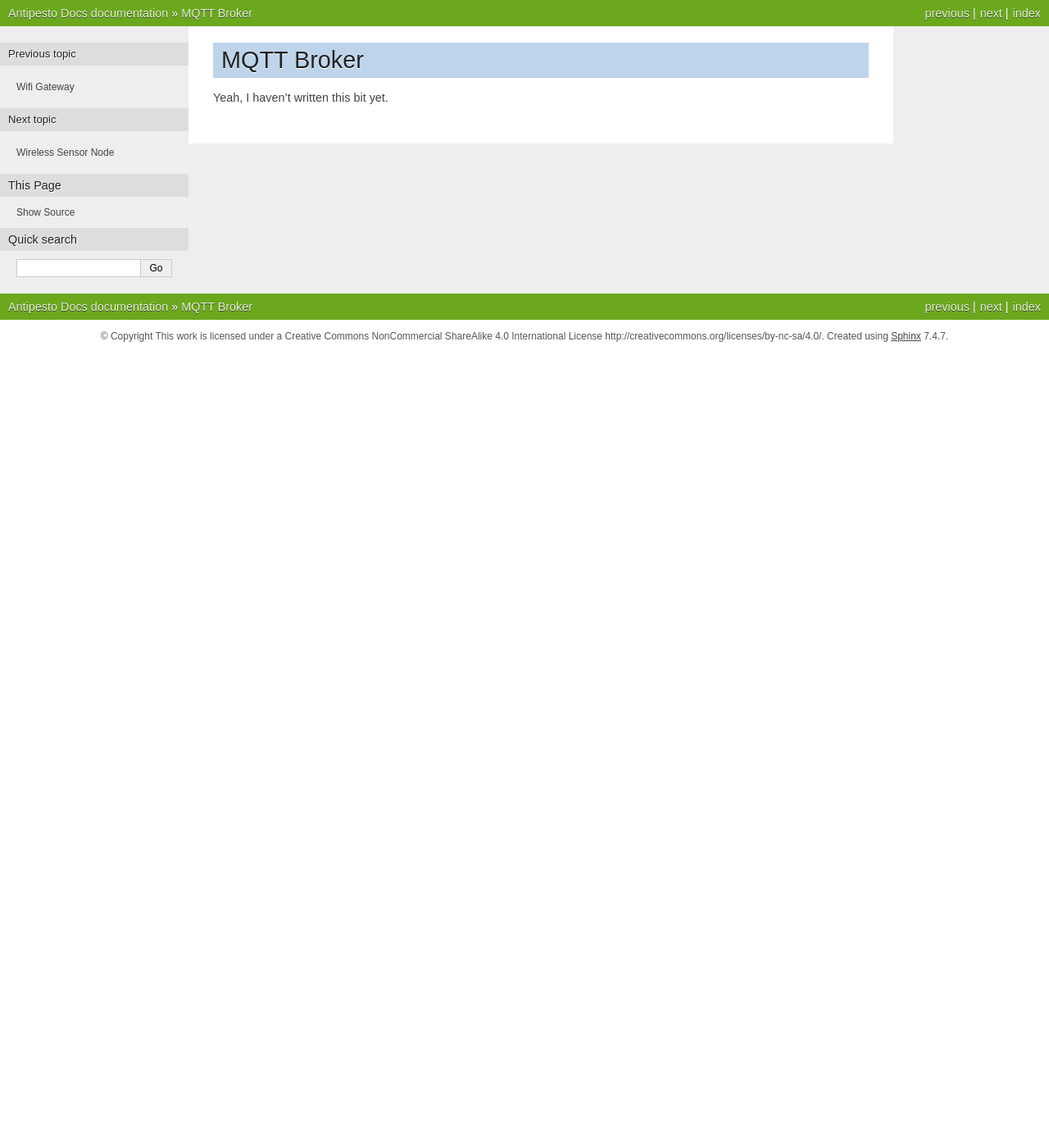
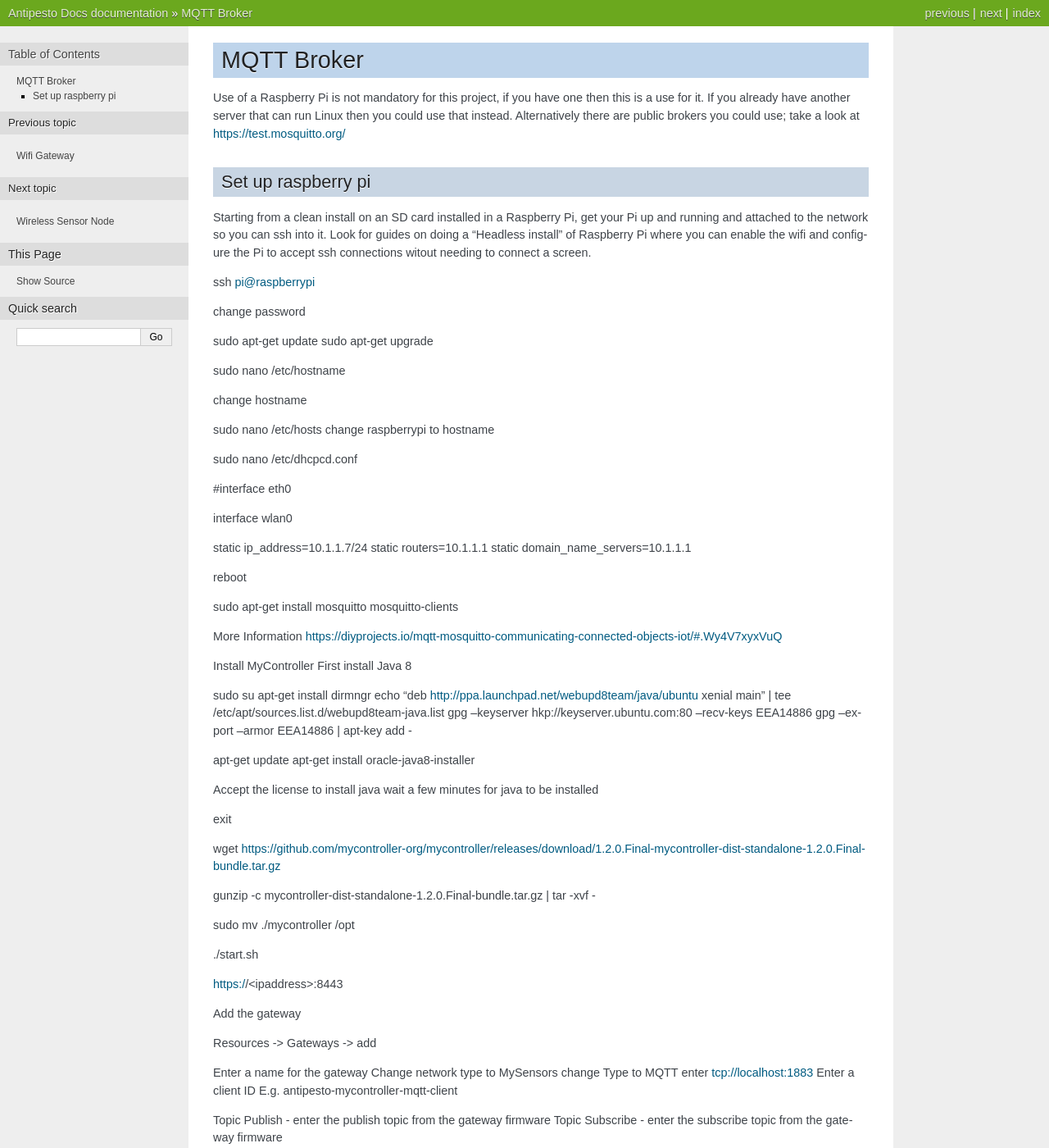
Before and after one commit to antipesto/antipestodocs, a Sphinx documentation site: the page built from docs/source/MQTT-Broker.rst, in a window 1280 px wide and 1400 px high. Shown: the whole window at 82% size. Built offline with Sphinx 7.4.7, drawn with Linux system fonts in a browser that asks for light colours.

Commit message:
Start MQTT Broker doc

```diff
--- a/docs/source/MQTT-Broker.rst
+++ b/docs/source/MQTT-Broker.rst
@@ -1,4 +1,83 @@
 MQTT Broker
 ===========
 
-Yeah, I haven't written this bit yet.
+Use of a Raspberry Pi is not mandatory for this project, if you have one then this is a use for it. If you already have another server that can run Linux then you could use that instead. Alternatively there are public brokers you could use; take a look at `<https://test.mosquitto.org/>`_
+
+Set up raspberry pi
+-------------------
+
+Starting from a clean install on an SD card installed in a Raspberry Pi, get your Pi up and running and attached to the network so you can ssh into it. Look for guides on doing a "Headless install" of Raspberry Pi where you can enable the wifi and configure the Pi to accept ssh connections witout needing to connect a screen.
+
+
+ssh pi@raspberrypi
+
+change password
+
+sudo apt-get update
+sudo apt-get upgrade
+
+sudo nano /etc/hostname
+
+change hostname
+
+sudo nano /etc/hosts
+change raspberrypi to hostname
+
+sudo nano /etc/dhcpcd.conf
+
+#interface eth0
+
+interface wlan0
+
+static ip_address=10.1.1.7/24
+static routers=10.1.1.1
+static domain_name_servers=10.1.1.1
+
+
+reboot
+
+sudo apt-get install mosquitto mosquitto-clients
+
+More Information
+https://diyprojects.io/mqtt-mosquitto-communicating-connected-objects-iot/#.Wy4V7xyxVuQ
+
+Install MyController
+First install Java 8
+
+sudo su
+apt-get install dirmngr
+echo "deb http://ppa.launchpad.net/webupd8team/java/ubuntu xenial main" | tee /etc/apt/sources.list.d/webupd8team-java.list
+gpg --keyserver hkp://keyserver.ubuntu.com:80 --recv-keys EEA14886
+gpg --export --armor EEA14886 | apt-key add -
+
+apt-get update
+apt-get install oracle-java8-installer
+
+Accept the license to install java
+wait a few minutes for java to be installed
+
+exit
+
+wget https://github.com/mycontroller-org/mycontroller/releases/download/1.2.0.Final-mycontroller-dist-standalone-1.2.0.Final-bundle.tar.gz
+
+gunzip -c mycontroller-dist-standalone-1.2.0.Final-bundle.tar.gz | tar -xvf -
+
+sudo mv ./mycontroller /opt
+
+./start.sh
+
+https://<ipaddress>:8443
+
+
+Add the gateway
+
+Resources -> Gateways -> add
+
+Enter a name for the gateway
+Change network type to MySensors
+change Type to MQTT
+enter tcp://localhost:1883
+Enter a client ID E.g. antipesto-mycontroller-mqtt-client
+
+Topic Publish - enter the publish topic from the gateway firmware
+Topic Subscribe - enter the subscribe topic from the gateway firmware
```
